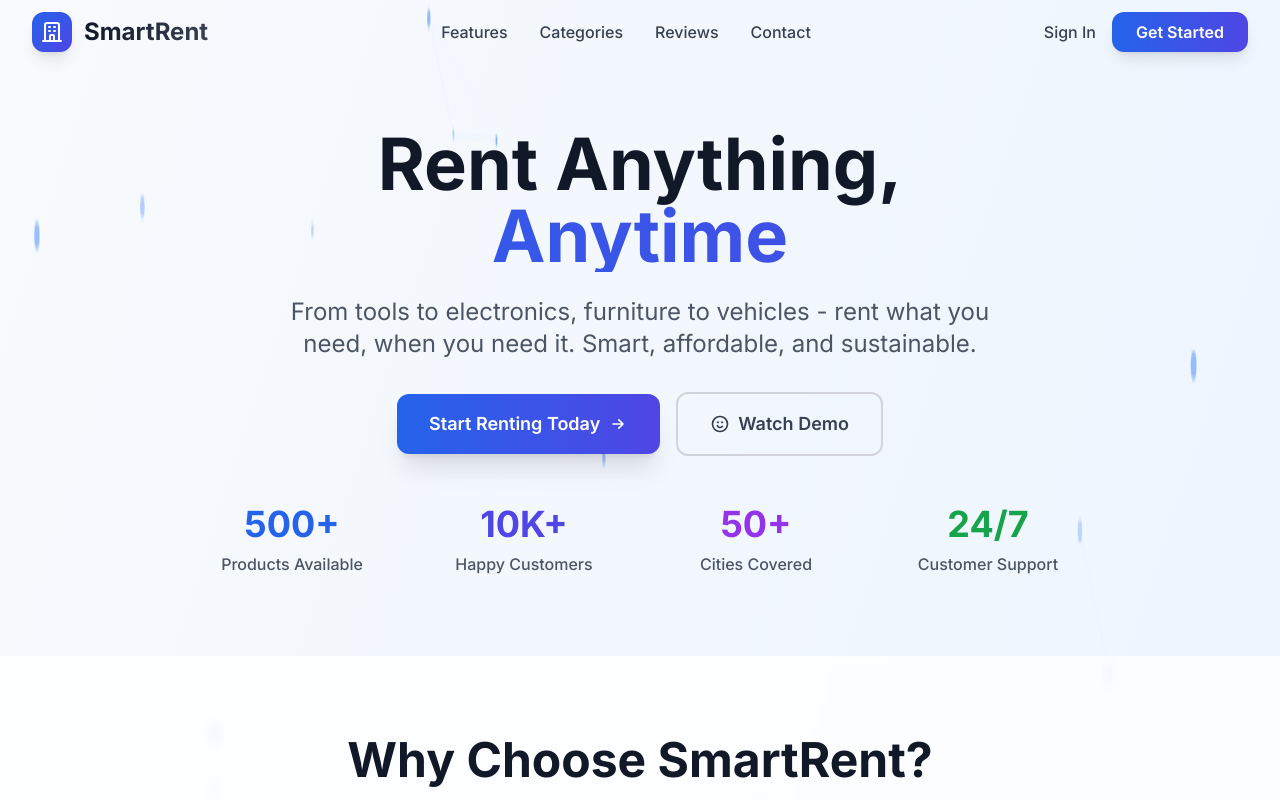
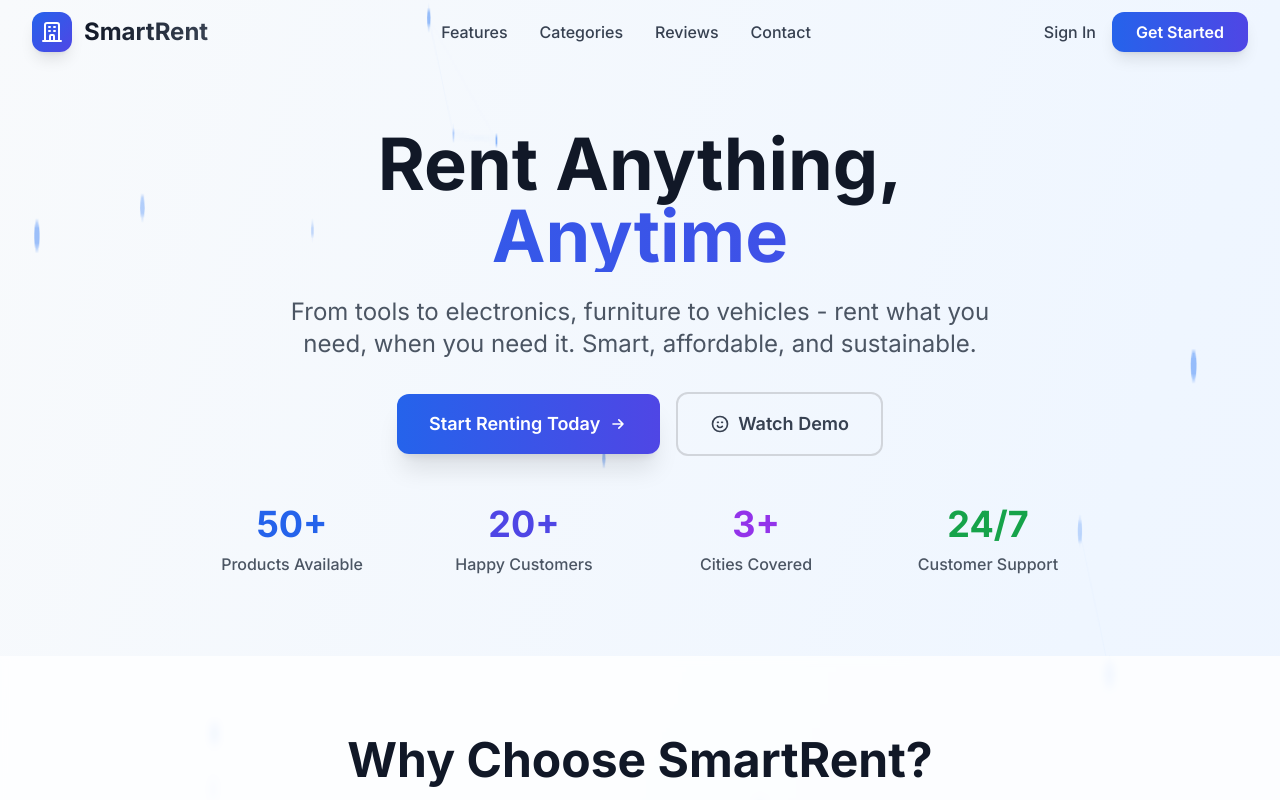
Before and after one commit to tojo04/SmartRent, a React (Vite) app in the folder client/: page / in a window 1280 px wide. Shown: the top 800 px of the page. Built offline with nearby package versions, Linux system fonts and the light colour scheme; no server answers.

Commit message:
minor ui changes

```diff
--- a/client/src/pages/LandingPage.jsx
+++ b/client/src/pages/LandingPage.jsx
@@ -83,19 +83,19 @@
 
   const testimonials = [
     {
-      name: 'Priya Sharma',
+      name: 'Vikash Rao',
       role: 'Event Organizer',
       content: 'SmartRent made organizing my wedding so much easier. I could rent everything from tents to sound systems in one place!',
       rating: 5
     },
     {
-      name: 'Rajesh Kumar',
+      name: 'Teijas Saini',
       role: 'Contractor',
       content: 'As a contractor, I need different tools for different projects. SmartRent saves me thousands in equipment costs.',
       rating: 5
     },
     {
-      name: 'Anita Patel',
+      name: 'Nitish Choubey',
       role: 'Homeowner',
       content: 'Perfect for occasional needs. Why buy expensive tools when you can rent them for a fraction of the cost?',
       rating: 5
@@ -197,15 +197,15 @@
             {/* Stats */}
             <div className="grid grid-cols-2 md:grid-cols-4 gap-8 max-w-4xl mx-auto">
               <div className="text-center">
-                <div className="text-3xl md:text-4xl font-bold text-blue-600 mb-2">500+</div>
+                <div className="text-3xl md:text-4xl font-bold text-blue-600 mb-2">50+</div>
                 <div className="text-gray-600 font-medium">Products Available</div>
               </div>
               <div className="text-center">
-                <div className="text-3xl md:text-4xl font-bold text-indigo-600 mb-2">10K+</div>
+                <div className="text-3xl md:text-4xl font-bold text-indigo-600 mb-2">20+</div>
                 <div className="text-gray-600 font-medium">Happy Customers</div>
               </div>
               <div className="text-center">
-                <div className="text-3xl md:text-4xl font-bold text-purple-600 mb-2">50+</div>
+                <div className="text-3xl md:text-4xl font-bold text-purple-600 mb-2">3+</div>
                 <div className="text-gray-600 font-medium">Cities Covered</div>
               </div>
               <div className="text-center">
```
Also changed, not shown: 2 other files (tests, documents, lock files or other folders).
